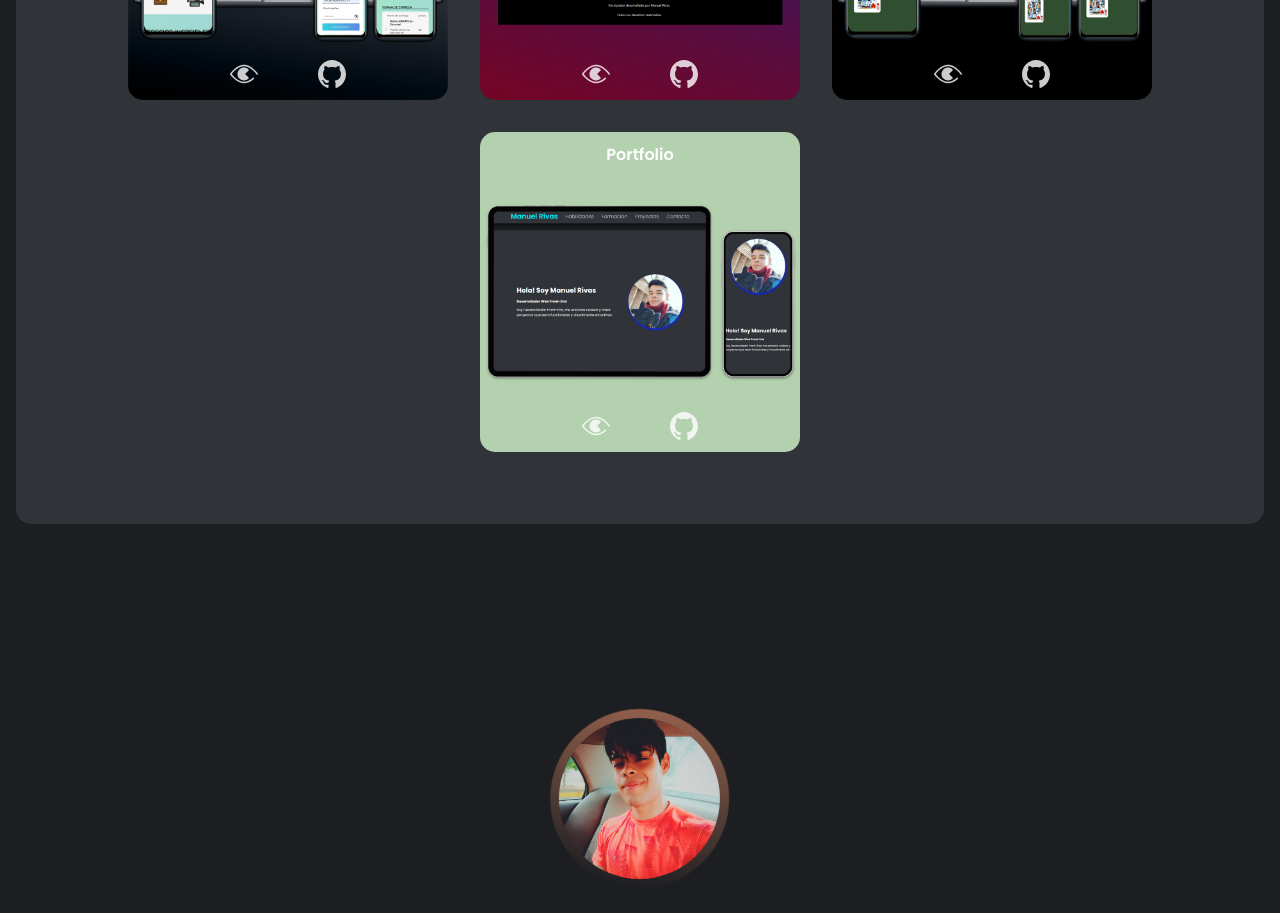
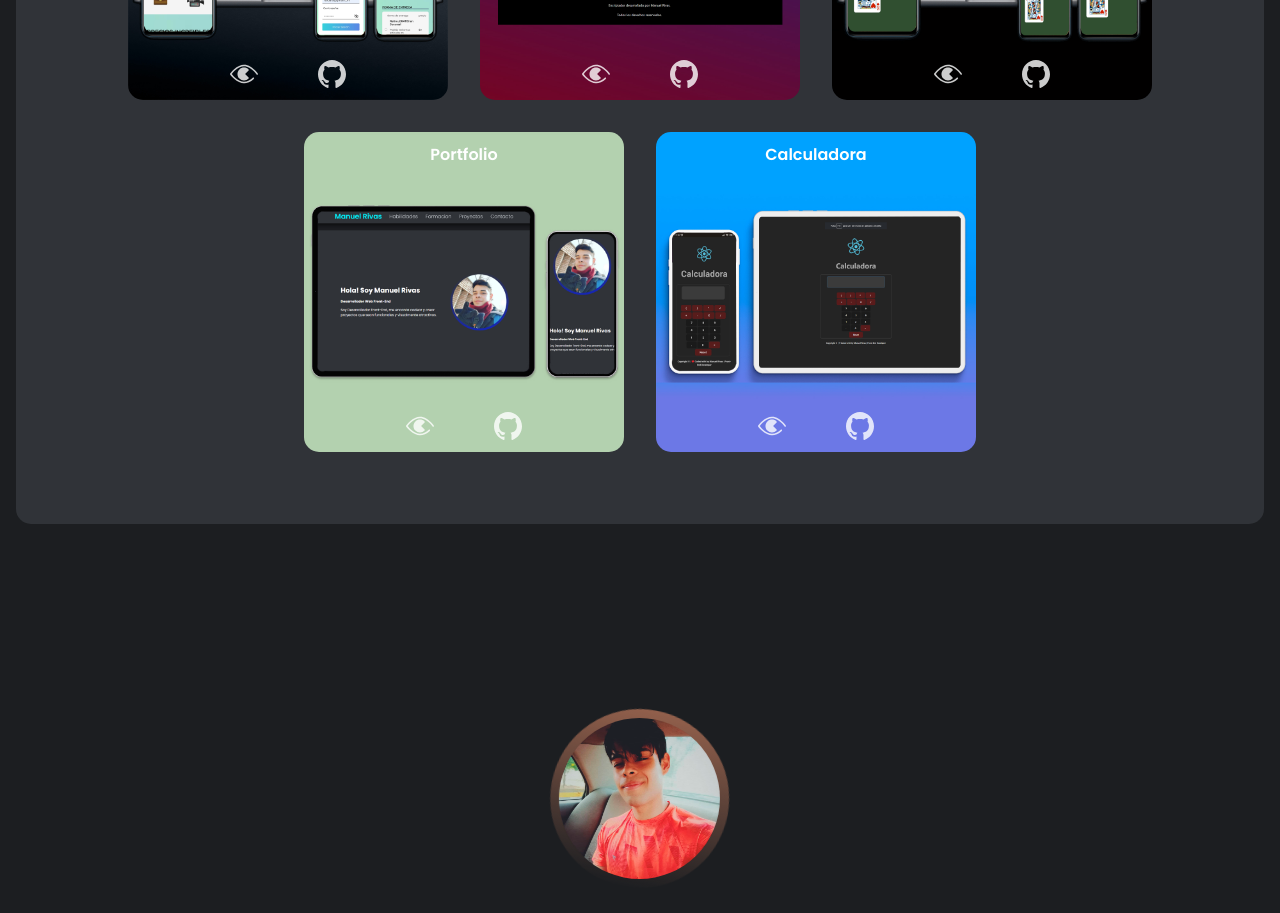
Before and after one commit to rexdaro/Portfolio, a React (Vite) app: page / in a window 1280 px wide. Shown: the part 3420-4333 px from the top of the page. Built offline with nearby package versions, Linux system fonts and the light colour scheme.

Commit message:
agregue la calculadora

```diff
--- a/src/components/secundario/Proyectos.jsx
+++ b/src/components/secundario/Proyectos.jsx
@@ -2,6 +2,7 @@ import playerZone from '../../../public/img/proyecto_playerZone.jpg'
 import encriptador from '../../../public/img/proyecto_encriptador.jpg'
 import cartas from '../../../public/img/proyecto_juegoCartas.jpg'
 import portfolio from '../../../public/img/proyecto_portfolio.jpg'
+import calculadora from '../../../public/img/proyecto_calculadora.jpg'
 
 
 
@@ -89,6 +90,22 @@ function Proyectos({clase}) {
 
                 />
 
+                <Proyecto
+                claseImg='img_formacion'
+                claseParrafo='parrafo_img_proyecto'
+                imagen={calculadora}
+                descripcion={'Calculadora'}
+                sobreProyecto={'Desarrollé una calculadora web interactiva utilizando React, JavaScript y mathjs. Permite realizar cálculos matemáticos precisos y cuenta con una interfaz intuitiva y funcional. ¡Una herramienta indispensable para cálculos rápidos!'}
+                linkPagina={'https://calculadora-manu.netlify.app/'}
+                linkGitHub={'https://github.com/rexdaro/calculator'}
+                tecnologia1={<Icono claseDiv='div_icono_proyecto' claseImg="icono_proyecto" icono={js} descripcion={'JavaScript'}/>}
+                tecnologia2={<Icono claseDiv='div_icono_proyecto' claseImg="icono_proyecto" icono={css3} descripcion={'CSS3'}/>}
+                tecnologia3={<Icono claseDiv='div_icono_proyecto' claseImg="icono_proyecto" icono={react} descripcion={'React'}/>}
+
+                />
+
+
+
             </div>
 
 
```
Also changed, not shown: public/img/proyecto_calculadora.jpg (added).
